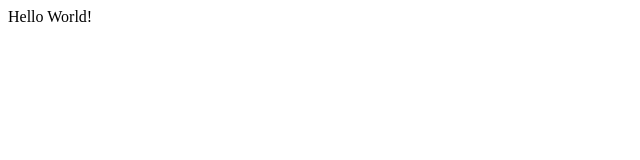
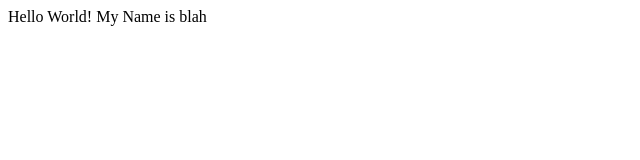
Before and after one commit to leucotic/test-page, a plain HTML site: page index.html in a window 1280 px wide. Shown: the whole page, without its empty margins (0-640 px from the left). Drawn offline with Linux system fonts and the light colour scheme.

Commit message:
Update index.html

```diff
--- a/index.html
+++ b/index.html
@@ -1,4 +1,4 @@
 <!doctype html>
 <html>
-  Hello World!
+  Hello World! My Name is blah
   </html>
```
